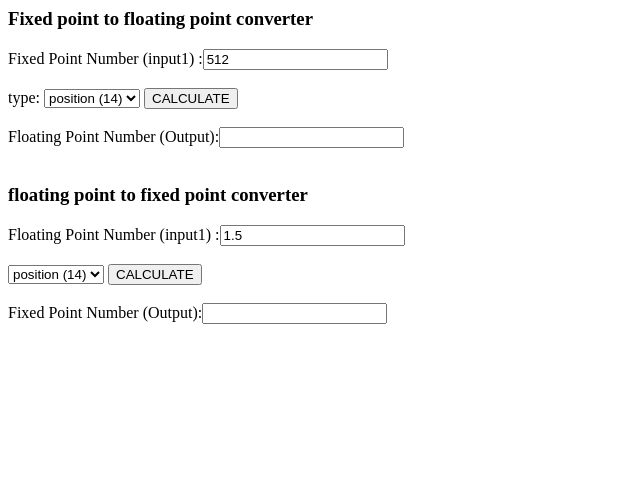
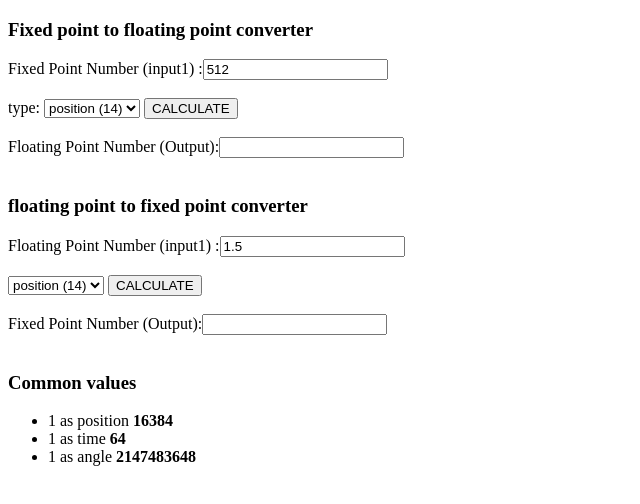
Before and after one commit to Evilsmevil/evilsmevil.github.io, a plain HTML site: page index.html in a window 1280 px wide. Shown: the whole page, without its empty margins (0-640 px from the left). Drawn offline with Linux system fonts and the light colour scheme.

Commit message:
fixed bugs. added common values

```diff
--- a/index.html
+++ b/index.html
@@ -1,3 +1,4 @@
+<!DOCTYPE html>
 <h3>Fixed point to floating point converter</h3>
 <SCRIPT language="javascript" type="text/javascript">
     function calc1()
@@ -39,7 +40,7 @@
     {
         floating_number=Number(document.calculator.number3.value);
 
-        switch(document.calculator1.fixedType.value)
+        switch(document.calculator.fixedType.value)
         {
             case "position" :
             Q_format= 14;
@@ -68,3 +69,10 @@
         <INPUT type="button" value="CALCULATE" onclick="javascript:calc();"><br/><br/>
                 Fixed Point Number (Output):<INPUT type="text" name="fixed"> <br/><br/>
 </FORM>
+
+<h3>Common values</h3>
+<ul>
+    <li>1 as position <b>16384</b></li>
+    <li>1 as time <b>64</b></li>
+    <li>1 as angle <b>2147483648</b></li>
+</ul>
```
